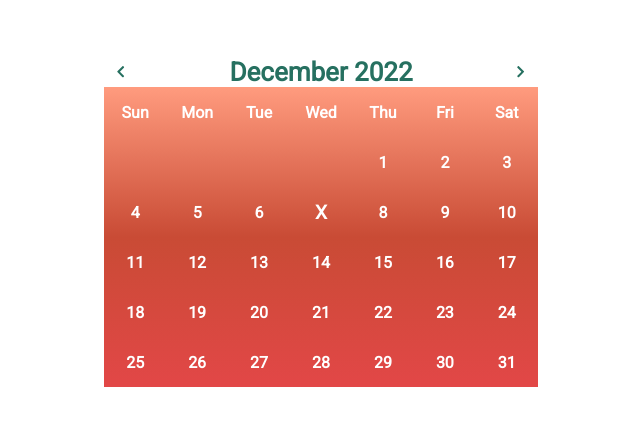
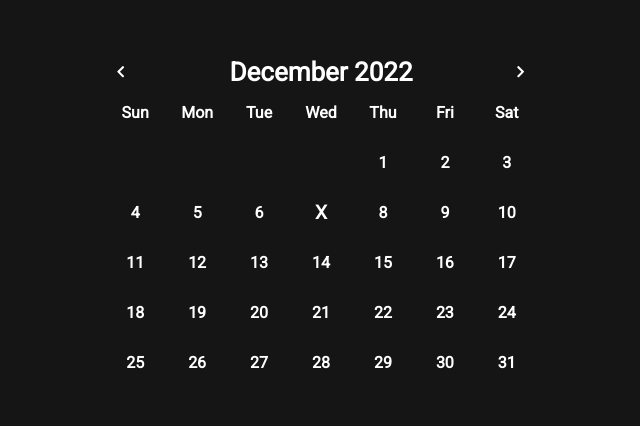
Before and after one commit to Samuellucasn/Calendar, a React (Vite) app: page / in a window 1280 px wide. Shown: the part 178-604 px from the top of the page, without its empty margins (319-959 px from the left). Built offline with nearby package versions, Linux system fonts and the light colour scheme; a web font is replaced by a local one.

Commit message:
feat color and dark theme

```diff
--- a/src/App.tsx
+++ b/src/App.tsx
@@ -4,11 +4,12 @@ import Calendar from "./components/Calendar"
 import { ThemeProvider } from 'styled-components'
 
 import defaultTheme from "./style/themes/defaultTheme"
-import orangeTheme from "./style/themes/orangeTheme"
+import darkTheme from "./style/themes/darkTheme"
+import colorTheme from "./style/themes/colorTheme"
 
 function App() {
   return (
-    <ThemeProvider theme={orangeTheme}>
+    <ThemeProvider theme={darkTheme}>
       <Calendar></Calendar>
       <Global></Global>
     </ThemeProvider>
--- a/src/components/Button/style.ts
+++ b/src/components/Button/style.ts
@@ -4,6 +4,9 @@ export const ButtonStyle = styled.button`
     border: none;
     background-color: transparent;
 
+    font-weight: normal;
+    cursor: pointer;
+
     display: flex;
     align-items: center;
     justify-content: center;
--- a/src/components/CalendarHeader/style.ts
+++ b/src/components/CalendarHeader/style.ts
@@ -17,7 +17,7 @@ export const HeaderStyle = styled.header`
 `;
 
 export const ButtonHeader = styled(ButtonStyle)`
-    background-color: white;
+    background-color: transparent;
     color: ${props => props.theme.colors.headerButtonColor};
     padding: 0;
     margin: 0 10px;
--- a/src/components/Day/style.ts
+++ b/src/components/Day/style.ts
@@ -36,5 +36,5 @@ export const Ball = styled.div`
     width: 5px;
     height: 5px;
     border-radius: 50%;
-    background-color: ${props => props.theme.colors.titleEventBallBg};
+    background-color: ${props => props.theme.colors.dayBallBg};
 `
--- a/src/components/EventTitle/style.ts
+++ b/src/components/EventTitle/style.ts
@@ -2,7 +2,7 @@ import styled from "styled-components";
 import {ButtonStyle} from "../Button/style";
 
 export const EventTitleStyle = styled.div`
-    min-height: 20px;
+    min-height: 25px;
     width: 250px;
 
     background-color: white;
@@ -25,5 +25,6 @@ export const EventTitleButton = styled(ButtonStyle)`
 
     margin: 0 5px;
 
-    background-color: ${props => props.theme.colors.titleEventButtonBg}
+    background-color: ${props => props.theme.colors.titleEventButtonBg};
+    color: ${props => props.theme.colors.titleEventsButtonColor};
 `
--- a/src/components/NewEvent/style.ts
+++ b/src/components/NewEvent/style.ts
@@ -2,6 +2,7 @@ import styled from "styled-components";
 import { ButtonStyle } from "../Button/style";
 
 export const EventStyle = styled.div`
+    min-height: 100px;
     max-height: 250px;
     width: 320px;
     background-color: ${props => props.theme.colors.eventsBg};
@@ -54,6 +55,7 @@ export const ButtonClose = styled(ButtonStyle)`
     border-radius: 15px;
 
     font-weight: '';
+    color: ${props => props.theme.colors.eventsButtonColorClose};
 
     width: 30px;
     height: 30px;
@@ -65,11 +67,11 @@ export const ButtonSave = styled(ButtonStyle)`
     padding: 7px;
     border-radius: 15px;
 
-    font-weight: '';
-    color: white;
+    color: ${props => props.theme.colors.eventsButtonColorSave};
 `
 
 export const Title = styled.h3`
     margin: 0 20px;
     font-family: sans-serif;
+    color: ${props => props.theme.colors.eventsTitleColor}
 `
--- /dev/null
+++ b/src/style/themes/colorTheme.ts
@@ -0,0 +1,40 @@
+export default {
+
+    colors: {
+        bodyBg: 'linear-gradient(#253645,#aa607b,#ffcaca)',
+
+        calendarBg: 'transparent',
+
+        headerBg: 'transparent',
+        headerColor: 'white',
+        headerButtonColor: 'white',
+
+        dayInWeekBg: '',
+        dayInWeekColor: 'white',
+
+        dayColor: 'white',
+        dayHoverColor: '#aa607b',
+        dayHoverBg: 'white',
+        dayBallBg: '#403956',
+
+        currentDayColor: '',
+        currentDayBg: '',
+        currentDayDivBg: '',
+
+        eventsBg: '#908b9d',
+        eventsButtonBgClose: 'white',
+        eventsButtonColorClose: '',
+        eventsButtonBgSave: '#172A3A',
+        eventsButtonColorSave: 'white',
+        eventsTitleColor: '',
+
+        titleEventButtonBg: 'white',
+        titleEventsButtonColor: '',
+    },
+
+    fonts: {
+        fontFamily: 'Roboto, sans-serif',
+
+        fontWeight: 'bold',
+    }
+}
--- /dev/null
+++ b/src/style/themes/darkTheme.ts
@@ -0,0 +1,40 @@
+export default {
+
+    colors: {
+        bodyBg: 'linear-gradient(#151515, #151515)',
+
+        calendarBg: 'transparent',
+
+        headerBg: 'transparent',
+        headerColor: 'white',
+        headerButtonColor: 'white',
+
+        dayInWeekBg: '',
+        dayInWeekColor: 'white',
+
+        dayColor: 'white',
+        dayHoverColor: 'black',
+        dayHoverBg: 'white',
+        dayBallBg: '#848484',
+
+        currentDayColor: '',
+        currentDayBg: '',
+        currentDayDivBg: '',
+
+        eventsBg: 'white',
+        eventsButtonBgClose: '#151515',
+        eventsButtonColorClose: 'white',
+        eventsButtonBgSave: '#9fabff',
+        eventsButtonColorSave: 'black',
+        eventsTitleColor: 'black',
+
+        titleEventButtonBg: '#393d45',
+        titleEventsButtonColor: 'white',
+    },
+
+    fonts: {
+        fontFamily: 'Roboto, sans-serif',
+
+        fontWeight: 'bold',
+    }
+}
--- a/src/style/themes/defaultTheme.ts
+++ b/src/style/themes/defaultTheme.ts
@@ -15,17 +15,21 @@ export default {
         dayColor: 'black',
         dayHoverColor: 'white',
         dayHoverBg: 'black',
+        dayBallBg: '#e37979',
 
         currentDayColor: '',
         currentDayBg: '',
         currentDayDivBg: '',
 
-        eventsBg: '#eaeaea',
+        eventsBg: '#e37979',
         eventsButtonBgClose: 'white',
+        eventsButtonColorClose: '',
         eventsButtonBgSave: 'black',
+        eventsButtonColorSave: 'white',
+        eventsTitleColor: 'white',
 
         titleEventButtonBg: 'white',
-        titleEventBallBg: '#e37979',
+        titleEventsButtonColor: '',
     },
 
     fonts: {
--- a/src/style/themes/orangeTheme.ts
+++ /dev/null
@@ -1,36 +0,0 @@
-export default {
-
-    colors: {
-        bodyBg: '',
-
-        calendarBg: 'linear-gradient(#ff9b7e,#c94b35,#e24747)',
-
-        headerBg: 'transparent',
-        headerColor: '#267060',
-        headerButtonColor: '#267060',
-
-        dayInWeekBg: '',
-        dayInWeekColor: 'white',
-
-        dayColor: 'white',
-        dayHoverColor: '',
-        dayHoverBg: '',
-
-        currentDayColor: '',
-        currentDayBg: '',
-        currentDayDivBg: '',
-
-        eventsBg: '#09BC8A',
-        eventsButtonBgClose: 'white',
-        eventsButtonBgSave: '172A3A',
-
-        titleEventButtonBg: '',
-        titleEventBallBg: '',
-    },
-
-    fonts: {
-        fontFamily: 'Roboto, sans-serif',
-
-        fontWeight: 'bold',
-    }
-}
--- a/src/style/themes/styled.d.ts
+++ b/src/style/themes/styled.d.ts
@@ -18,6 +18,7 @@ declare module 'styled-components' {
             dayColor: string,
             dayHoverColor: string,
             dayHoverBg: string,
+            dayBallBg: string,
 
             currentDayColor:string,
             currentDayBg: string,
@@ -25,10 +26,13 @@ declare module 'styled-components' {
 
             eventsBg: string,
             eventsButtonBgClose: string,
+            eventsButtonColorClose: string,
             eventsButtonBgSave: string,
+            eventsButtonColorSave: string,
+            eventsTitleColor: string,
 
             titleEventButtonBg: string,
-            titleEventBallBg: string,
+            titleEventsButtonColor: string,
         },
 
         fonts: {
```
